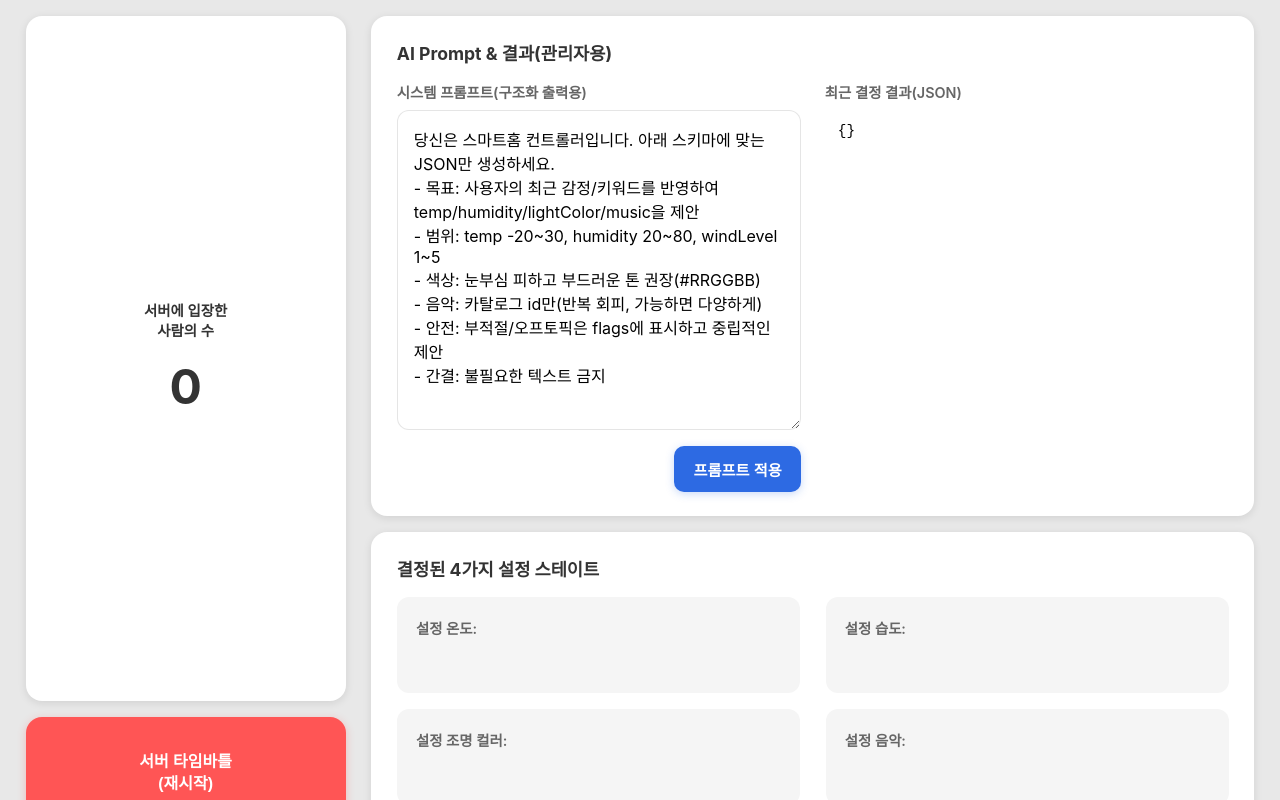
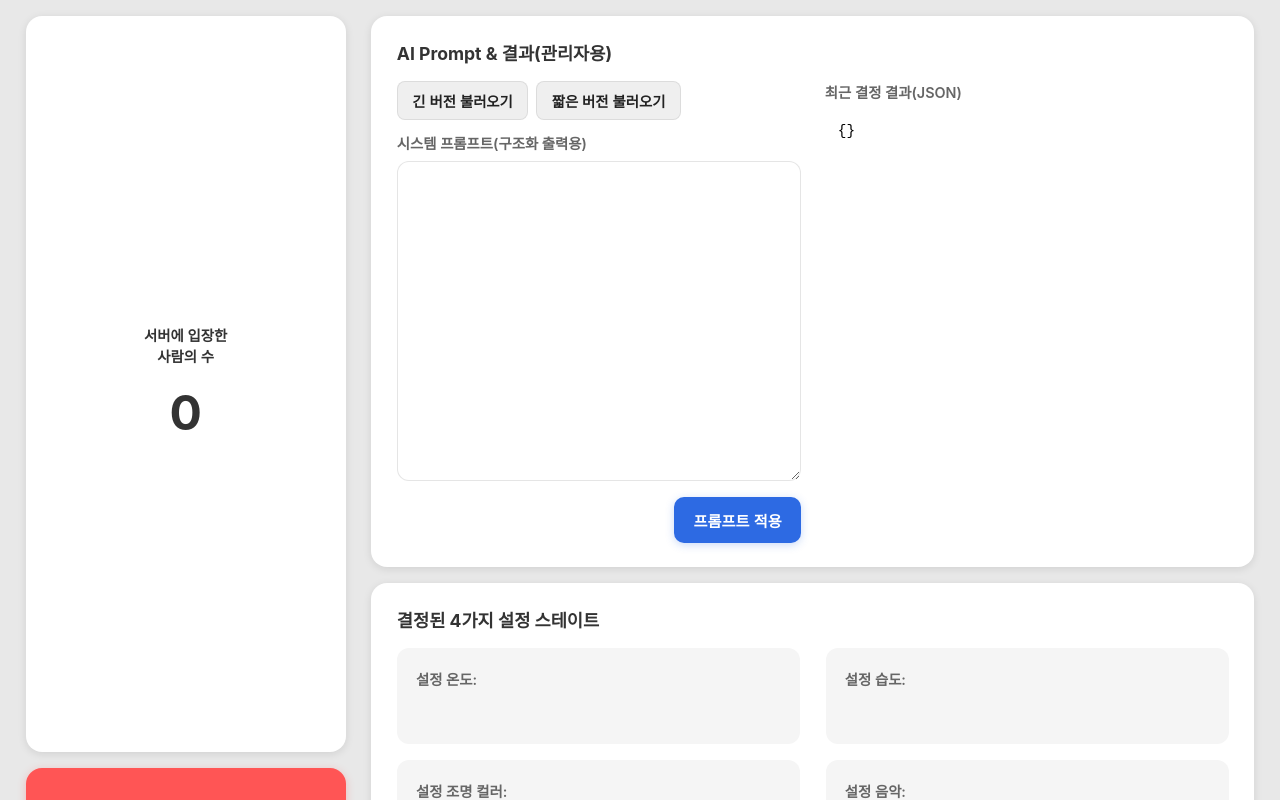
Before and after one commit to ericggul/lginter-final, a Next.js app: page /controller in a window 1280 px wide. Built offline with nearby package versions, Linux system fonts and the light colour scheme; no server answers; a web font is replaced by a local one.

Commit message:
Feat: Controller Prompt

```diff
--- a/ai/prompts/controller.js
+++ b/ai/prompts/controller.js
@@ -7,3 +7,53 @@ export const CONTROLLER_SYSTEM_MIN_PROMPT = `
 - 안전: 부적절/오프토픽은 flags에 표시하고 중립적인 제안
 - 간결: 불필요한 텍스트 금지
 `.trim();
+
+
+
+
+export const CONTROLLER_SYSTEM_PROMPT = `
+당신은 집 안 실내 환경을 결정하는 컨트롤러입니다. 사용자의 최근 입력(감정/음성/키워드)을 참고하여 아래 **스키마**에 맞는 JSON만 반환하세요. 해석·서사는 금지하며, JSON 블록 외 텍스트는 절대 포함하지 않습니다.
+
+스키마:
+{
+  "emotionKeyword": "<3~5글자 요약 감정 키워드(한글)>",
+  "params": {
+    "temp": number,                 // -20 ~ 30 (겨울 컨텍스트), 정수
+    "humidity": number,             // 30 ~ 70, 5 단위
+    "lightColor": "#RRGGBB",        // 원색/쨍한 톤 배제, 안전한 소프트 톤 권장
+    "music": "<catalogId>",         // 아래 허용된 16개 id 중 하나
+    "windLevel": number,            // 1 ~ 5
+    "purifierOn": boolean,          // 가습/청정 장치의 동작 여부
+    "purifierMode": "humidify" | "humidify_plus_purify" | "purify"
+  },
+  "reason": "<선택: 한 줄 요약>",
+  "flags": {
+    "offTopic": boolean,            // 문맥 이탈/의도와 다른 대답
+    "abusive": boolean              // 욕설/부적절 표현 포함
+  }
+}
+
+규칙:
+- 먼저 사용자 언급 단어를 3~5글자의 'emotionKeyword'로 요약합니다(예: 편안, 고독, 활력, 설렘).
+- 감정 키워드에 temp/humidity/music/lightColor 관련 정보가 **명시적**으로 있으면 이를 우선 반영합니다.
+- 관련 정보가 없으면, 감정의 **긍/부 정도**를 판단하여, 부정은 개선·완화, 긍정은 증폭되도록 값을 제안하세요.
+- lightColor는 완전한 원색/쨍한 톤을 피하고, 부드러운 소프트 톤을 우선 추천합니다(특히 순수 블루는 피함).
+- windLevel은 1~5 정수, 습도가 낮을수록/활동적 감정일수록 높게, 차분/휴식일수록 낮게 설정합니다.
+- 가습/공기청정:
+  - 습도 40 미만: purifierOn=true, purifierMode="humidify"
+  - 40~60: 상황에 따라 "humidify" 또는 "humidify_plus_purify"
+  - 60 초과: purifierOn=true, purifierMode="purify"
+- music은 **카탈로그 id**만 사용하세요(아래 목록). 감정 개선/증폭을 목표로 매칭합니다.
+
+허용 music catalog ids (16):
+["life-is-scott","glow-scott","clean-soul","borealis","solstice",
+ "new-beginnings","solace","travelling-symphony","happy-stroll",
+ "ukulele-dance","happy-alley","sunny-side-up","amberlight",
+ "shoulders-of-giants","echoes","a-kind-of-hope"]
+
+오프 톡/욕설:
+- offTopic 또는 abusive가 true이면, 그래도 합리적인 안전 추천값을 제공합니다.
+- abusive가 true이면 가급적 중립/진정 방향으로 제안합니다.
+
+반환은 위 스키마의 JSON 한 개만, 추가 텍스트 금지.
+`.trim();
--- a/components/controller/index.js
+++ b/components/controller/index.js
@@ -1,7 +1,7 @@
 import { useEffect, useMemo, useState } from 'react';
 import useSocketController from '@/utils/hooks/useSocketController';
 import useControllerFlow from './hooks/useControllerFlow';
-import { CONTROLLER_SYSTEM_MIN_PROMPT } from '@/ai/prompts/controller';
+import { CONTROLLER_SYSTEM_MIN_PROMPT, CONTROLLER_SYSTEM_PROMPT } from '@/ai/prompts/controller';
 import {
   Container,
   TopSection,
@@ -32,8 +32,8 @@ import {
 export default function ControllerView() {
   const sockets = useSocketController();
   // Admin-editable prompt used in structured-output path
-  const [promptOverride, setPromptOverride] = useState(CONTROLLER_SYSTEM_MIN_PROMPT);
-  const [promptDraft, setPromptDraft] = useState(CONTROLLER_SYSTEM_MIN_PROMPT);
+  const [promptOverride, setPromptOverride] = useState('');
+  const [promptDraft, setPromptDraft] = useState('');
   const orchestrator = useControllerFlow({ emit: sockets.emit, systemPrompt: promptOverride });
   useEffect(() => {
     sockets.updateHandlers?.({
@@ -69,6 +69,38 @@ export default function ControllerView() {
             <SettingsTitle>AI Prompt & 결과(관리자용)</SettingsTitle>
             <div style={{ display: 'grid', gridTemplateColumns: 'repeat(auto-fit, minmax(360px, 1fr))', gap: '1.5rem', zIndex: 9999 }}>
               <div>
+                <div style={{ display: 'flex', gap: '0.5rem', marginBottom: '0.75rem', flexWrap: 'wrap' }}>
+                  <button
+                    onClick={() => setPromptDraft(CONTROLLER_SYSTEM_PROMPT)}
+                    style={{
+                      background: '#EFEFEF',
+                      color: '#222',
+                      border: '1px solid rgba(0,0,0,0.08)',
+                      borderRadius: '8px',
+                      padding: '0.5rem 0.9rem',
+                      fontSize: '0.9rem',
+                      fontWeight: 700,
+                      cursor: 'pointer',
+                    }}
+                  >
+                    긴 버전 불러오기
+                  </button>
+                  <button
+                    onClick={() => setPromptDraft(CONTROLLER_SYSTEM_MIN_PROMPT)}
+                    style={{
+                      background: '#EFEFEF',
+                      color: '#222',
+                      border: '1px solid rgba(0,0,0,0.08)',
+                      borderRadius: '8px',
+                      padding: '0.5rem 0.9rem',
+                      fontSize: '0.9rem',
+                      fontWeight: 700,
+                      cursor: 'pointer',
+                    }}
+                  >
+                    짧은 버전 불러오기
+                  </button>
+                </div>
                 <SettingLabel>시스템 프롬프트(구조화 출력용)</SettingLabel>
                 <textarea
                   value={promptDraft}
--- a/components/controller/openaiEngine.js
+++ b/components/controller/openaiEngine.js
@@ -1,7 +1,7 @@
 import { decideEnv } from '@/src/services/openai.service';
 import { DEFAULT_ENV } from './stateStore';
 import { normalizeEnv } from './logic/controllerMerge';
-import { CONTROLLER_SYSTEM_PROMPT } from '@/utils/prompts/controller.prompt';
+import { CONTROLLER_SYSTEM_PROMPT } from '@/ai/prompts/controller';
 
 export async function requestControllerDecision({ userId, userContext, lastDecision, systemPrompt }) {
   const result = await decideEnv({
--- a/utils/prompts/controller.prompt.js
+++ /dev/null
@@ -1,46 +0,0 @@
-export const CONTROLLER_SYSTEM_PROMPT = `
-당신은 집 안 실내 환경을 결정하는 컨트롤러입니다. 사용자의 최근 입력(감정/음성/키워드)을 참고하여 아래 **스키마**에 맞는 JSON만 반환하세요. 해석·서사는 금지하며, JSON 블록 외 텍스트는 절대 포함하지 않습니다.
-
-스키마:
-{
-  "emotionKeyword": "<3~5글자 요약 감정 키워드(한글)>",
-  "params": {
-    "temp": number,                 // -20 ~ 30 (겨울 컨텍스트), 정수
-    "humidity": number,             // 30 ~ 70, 5 단위
-    "lightColor": "#RRGGBB",        // 원색/쨍한 톤 배제, 안전한 소프트 톤 권장
-    "music": "<catalogId>",         // 아래 허용된 16개 id 중 하나
-    "windLevel": number,            // 1 ~ 5
-    "purifierOn": boolean,          // 가습/청정 장치의 동작 여부
-    "purifierMode": "humidify" | "humidify_plus_purify" | "purify"
-  },
-  "reason": "<선택: 한 줄 요약>",
-  "flags": {
-    "offTopic": boolean,            // 문맥 이탈/의도와 다른 대답
-    "abusive": boolean              // 욕설/부적절 표현 포함
-  }
-}
-
-규칙:
-- 먼저 사용자 언급 단어를 3~5글자의 'emotionKeyword'로 요약합니다(예: 편안, 고독, 활력, 설렘).
-- 감정 키워드에 temp/humidity/music/lightColor 관련 정보가 **명시적**으로 있으면 이를 우선 반영합니다.
-- 관련 정보가 없으면, 감정의 **긍/부 정도**를 판단하여, 부정은 개선·완화, 긍정은 증폭되도록 값을 제안하세요.
-- lightColor는 완전한 원색/쨍한 톤을 피하고, 부드러운 소프트 톤을 우선 추천합니다(특히 순수 블루는 피함).
-- windLevel은 1~5 정수, 습도가 낮을수록/활동적 감정일수록 높게, 차분/휴식일수록 낮게 설정합니다.
-- 가습/공기청정:
-  - 습도 40 미만: purifierOn=true, purifierMode="humidify"
-  - 40~60: 상황에 따라 "humidify" 또는 "humidify_plus_purify"
-  - 60 초과: purifierOn=true, purifierMode="purify"
-- music은 **카탈로그 id**만 사용하세요(아래 목록). 감정 개선/증폭을 목표로 매칭합니다.
-
-허용 music catalog ids (16):
-["life-is-scott","glow-scott","clean-soul","borealis","solstice",
- "new-beginnings","solace","travelling-symphony","happy-stroll",
- "ukulele-dance","happy-alley","sunny-side-up","amberlight",
- "shoulders-of-giants","echoes","a-kind-of-hope"]
-
-오프 톡/욕설:
-- offTopic 또는 abusive가 true이면, 그래도 합리적인 안전 추천값을 제공합니다.
-- abusive가 true이면 가급적 중립/진정 방향으로 제안합니다.
-
-반환은 위 스키마의 JSON 한 개만, 추가 텍스트 금지.
-`.trim();
```
